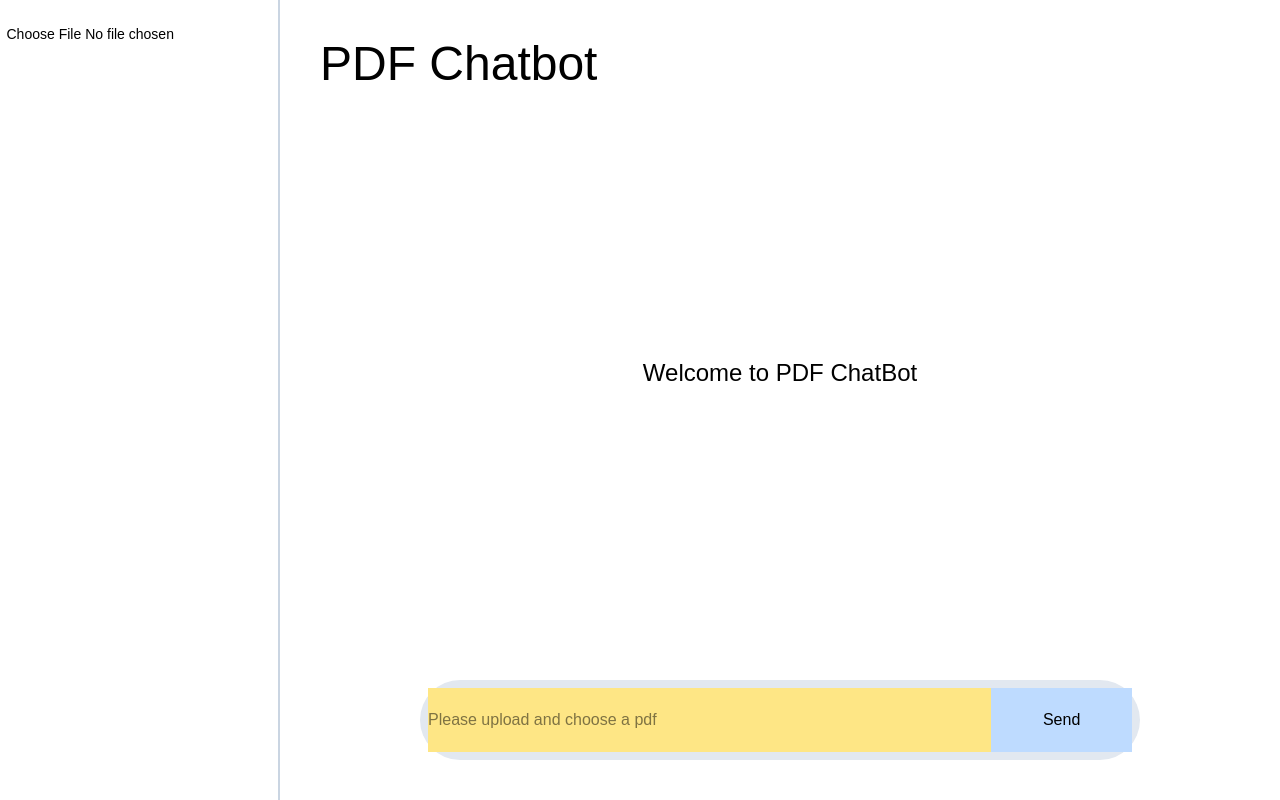
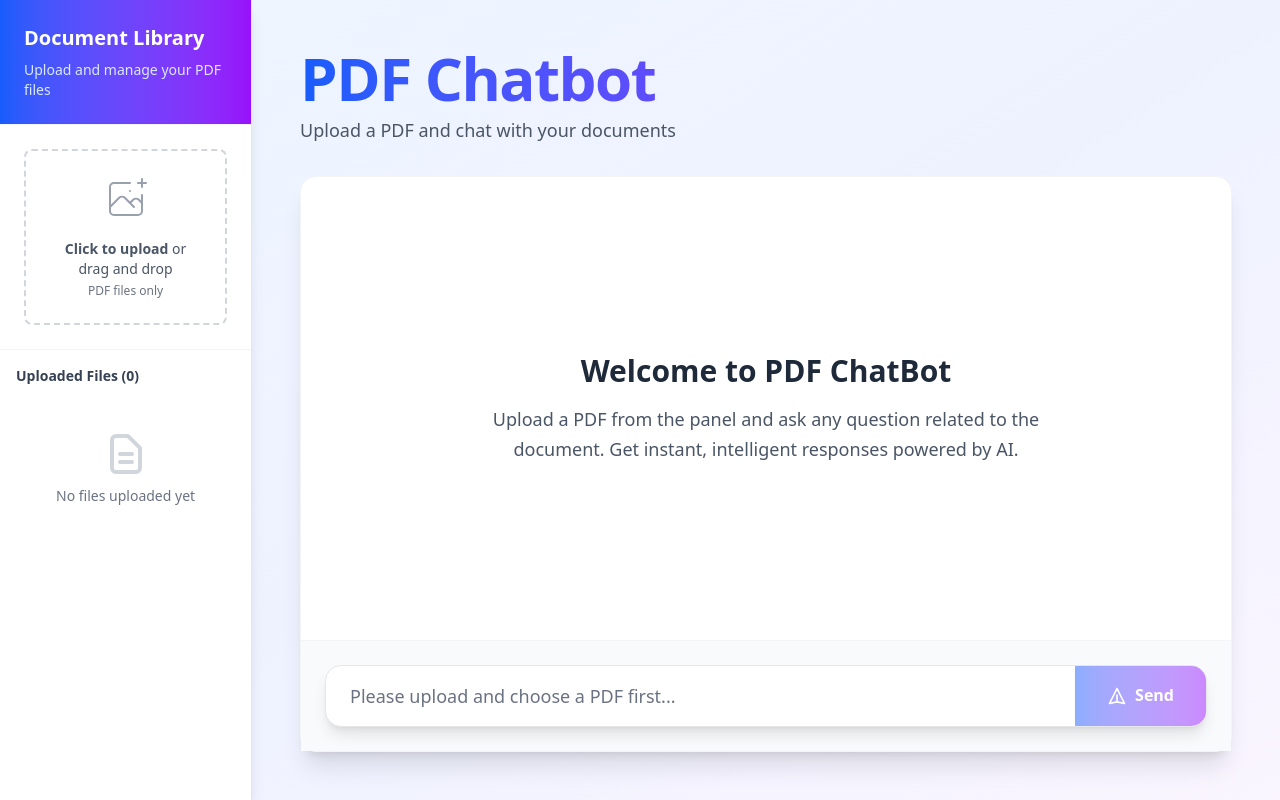
Before and after one commit to rajnish612/pdf-chatbot-frontend, a Next.js app: page / in a window 1280 px wide. Built offline with nearby package versions, Linux system fonts and the light colour scheme.

Commit message:
added function to fetch agent's answers

```diff
--- a/app/components/Chat.tsx
+++ b/app/components/Chat.tsx
@@ -1,13 +1,24 @@
 "use client";
-import React, { useContext, useEffect, useState } from "react";
+import React, { useContext, useState } from "react";
 import { FileSelectContext } from "../context/FileSelectContextWrapper";
 
 const Chat = () => {
   const context = useContext(FileSelectContext);
+
+  const [messages, setMessages] = useState<
+    Array<{
+      user: string | null;
+      ai: string | null;
+    }>
+  >([]);
   const [query, setQuery] = useState<string | null>(null);
   const handleSend = async () => {
+    if (!context) return;
+
     if (!query) return;
+    setMessages([...messages, { user: query, ai: "" }]);
     try {
+      context.setMessageLoading(true);
       const res = await fetch(process.env.NEXT_PUBLIC_SERVER_URL + "/query", {
         method: "POST",
         headers: {
@@ -18,43 +29,110 @@ const Chat = () => {
         }),
       });
       const data = await res.json();
-      console.log(data);
+      setMessages((prev) => {
+        const updated = [...prev];
+        updated[updated.length - 1] = {
+          ...updated[updated.length - 1],
+          ai: data.answer, // your backend returns "answer"
+        };
+        return updated;
+      });
+      setQuery("");
     } catch (err) {
       console.log("error", err);
+    } finally {
+      context.setMessageLoading(false);
     }
   };
+  console.log("messageloading", context?.messageLoading);
+
   return (
-    <div className="h-full w-full border-t-2 b border-l-sky-500 flex flex-col ">
-      <div className="flex flex-col flex-1 relative justify-center items-center">
-        <h1 className="text-black text-2xl">Welcome to PDF ChatBot</h1>
+    <div className="h-full w-full relative flex flex-col bg-white rounded-lg sm:rounded-2xl shadow-xl border border-gray-100">
       {context && context?.file?.name && (
-          <span className="absolute top-0 right-2 line-clamp-1 text-black">
-            {" "}
-            File selected: {context?.file?.name}
-          </span>
-        )}
-        <span>
-          upload a pdf from the panel and ask any question related to the pdf{" "}
+        <div className="absolute -top-8 sm:-top-10 right-2 sm:right-6 bg-green-100 border border-green-200 rounded-lg px-2 sm:px-4 py-1 sm:py-2 max-w-xs z-10">
+          <div className="flex items-center space-x-1 sm:space-x-2">
+            <div className="w-2 h-2 bg-green-500 rounded-full animate-pulse"></div>
+            <span className="text-green-800 text-xs sm:text-sm font-medium truncate">
+              File: {context?.file?.name}
             </span>
           </div>
-      <div className="h-20 rounded-full flex p-2 mx-auto w-[calc(100%-200px)] bg-slate-200 text-black">
+        </div>
+      )}
+      <div className="flex-1 flex flex-col min-h-0">
+        <div className="flex-1 flex flex-col gap-3 sm:gap-5 overflow-y-auto p-3 sm:p-6 lg:p-8">
+          {messages.length !== 0 ? (
+            messages.map((message, idx) => (
+              <>
+                <div
+                  className="bg-slate-100 rounded-xl sm:rounded-2xl max-w-[85%] sm:max-w-[80%] lg:max-w-[calc(100%-200px)] ml-auto p-2 sm:p-3 shadow-lg"
+                  key={idx}
+                >
+                  <p className="text-sm sm:text-base text-gray-800">
+                    {message.user}
+                  </p>
+                </div>
+                <div className="bg-sky-300 max-w-[85%] sm:max-w-[80%] lg:max-w-[calc(100%-200px)] mr-auto p-2 sm:p-3 rounded-xl sm:rounded-2xl shadow-lg">
+                  <p className="text-sm sm:text-base text-gray-800">
+                    {message.ai}
+                  </p>
+                </div>
+              </>
+            ))
+          ) : (
+            <div className="flex-1 flex items-center justify-center">
+              <div className="text-center max-w-full sm:max-w-2xl px-4">
+                <h2 className="text-gray-800 text-xl sm:text-2xl lg:text-3xl font-semibold mb-3 sm:mb-4">
+                  Welcome to PDF ChatBot
+                </h2>
+                <p className="text-gray-600 text-sm sm:text-base lg:text-lg leading-relaxed">
+                  Upload a PDF from the panel and ask any question related to
+                  the document. Get instant, intelligent responses powered by
+                  AI.
+                </p>
+              </div>
+            </div>
+          )}
+        </div>
+        <div className="flex-shrink-0 p-3 sm:p-4 lg:p-6 bg-gray-50 border-t border-gray-100">
+          <div className="max-w-4xl mx-auto flex rounded-xl sm:rounded-2xl bg-white shadow-lg border border-gray-200 overflow-hidden">
             <input
+              value={query ? query : ""}
               onChange={(e) => setQuery(e.target.value)}
               readOnly={context && context?.file?.name ? false : true}
-          className="flex-1 bg-amber-200 flex h-full outline-0"
+              className="flex-1 px-3 sm:px-4 lg:px-6 py-3 sm:py-4 text-gray-800 placeholder-gray-500 bg-transparent outline-none text-sm sm:text-base lg:text-lg"
               type="text"
               placeholder={`${
                 !context?.file && !context?.file?.name
-              ? "Please upload and choose a pdf "
-              : "Ask anything"
-          } `}
+                  ? "Please upload and choose a PDF first..."
+                  : "Ask anything about your document..."
+              }`}
             />
             <button
-          className="w-[calc(100%-80%)] bg-blue-200 p-2"
+              className="px-3 sm:px-6 lg:px-8 py-3 sm:py-4 bg-gradient-to-r from-blue-600 to-purple-600 hover:from-blue-700 hover:to-purple-700 text-white font-semibold transition-all duration-200 disabled:opacity-50 disabled:cursor-not-allowed"
               onClick={handleSend}
+              disabled={
+                !context?.file?.name || !query || context.messageLoading
+              }
             >
-          Send
+              <span className="flex items-center space-x-1 sm:space-x-2">
+                <svg
+                  className="w-4 h-4 sm:w-5 sm:h-5"
+                  fill="none"
+                  stroke="currentColor"
+                  viewBox="0 0 24 24"
+                >
+                  <path
+                    strokeLinecap="round"
+                    strokeLinejoin="round"
+                    strokeWidth={2}
+                    d="M12 19l9 2-9-18-9 18 9-2zm0 0v-8"
+                  />
+                </svg>
+                <span className="hidden sm:inline">Send</span>
+              </span>
             </button>
+          </div>
+        </div>
       </div>
     </div>
   );
--- a/app/components/Panel.tsx
+++ b/app/components/Panel.tsx
@@ -31,23 +31,92 @@ const Panel = () => {
   console.log(files);
 
   return (
-    <div className="h-full border-r-2 border-slate-300 max-w-70 flex flex-col items-center w-full p-6">
+    <div className="h-auto lg:h-full bg-white border-b lg:border-r lg:border-b-0 border-gray-200 w-full lg:w-72 xl:w-80 flex flex-col shadow-lg">
+      <div className="p-4 sm:p-6 border-b border-gray-100 bg-gradient-to-r from-blue-600 to-purple-600">
+        <h2 className="text-white text-lg sm:text-xl font-semibold mb-1 sm:mb-2">Document Library</h2>
+        <p className="text-blue-100 text-xs sm:text-sm">Upload and manage your PDF files</p>
+      </div>
+
+      <div className="p-3 sm:p-4 lg:p-6 border-b border-gray-100">
+        <label className="block">
+          <div className="border-2 border-dashed border-gray-300 hover:border-blue-400 transition-colors duration-200 rounded-lg p-3 sm:p-4 lg:p-6 text-center cursor-pointer group">
+            <svg className="mx-auto h-8 w-8 sm:h-10 sm:w-10 lg:h-12 lg:w-12 text-gray-400 group-hover:text-blue-500 transition-colors duration-200" stroke="currentColor" fill="none" viewBox="0 0 48 48">
+              <path d="M28 8H12a4 4 0 00-4 4v20m32-12v8m0 0v8a4 4 0 01-4 4H12a4 4 0 01-4-4v-4m32-4l-3.172-3.172a4 4 0 00-5.656 0L28 28M8 32l9.172-9.172a4 4 0 015.656 0L28 28m0 0l4 4m4-24h8m-4-4v8m-12 4h.02" strokeWidth={2} strokeLinecap="round" strokeLinejoin="round" />
+            </svg>
+            <div className="mt-2 sm:mt-3 lg:mt-4">
+              <p className="text-xs sm:text-sm text-gray-600 group-hover:text-blue-600 transition-colors duration-200">
+                <span className="font-semibold">Click to upload</span>
+                <span className="hidden sm:inline"> or drag and drop</span>
+              </p>
+              <p className="text-xs text-gray-500 mt-1">PDF files only</p>
+            </div>
+          </div>
           <input
-        className="text-sm text-black"
+            className="hidden"
             onChange={handleUpload}
             type="file"
-        placeholder="upload any file"
             accept="application/pdf,application/vnd.ms-excel"
           />
-      <ul className="list-disc list-inside flex-1 flex-col text-black h-full overflow-y-scroll">
+        </label>
+      </div>
+
+      <div className="flex-1 overflow-y-auto max-h-48 lg:max-h-none">
+        <div className="p-3 sm:p-4">
+          <h3 className="text-xs sm:text-sm font-semibold text-gray-700 mb-2 sm:mb-3">Uploaded Files ({files.length})</h3>
+          {files.length === 0 ? (
+            <div className="text-center py-6 sm:py-8">
+              <svg className="mx-auto h-8 w-8 sm:h-10 sm:w-10 lg:h-12 lg:w-12 text-gray-300" fill="none" viewBox="0 0 24 24" stroke="currentColor">
+                <path strokeLinecap="round" strokeLinejoin="round" strokeWidth={2} d="M9 12h6m-6 4h6m2 5H7a2 2 0 01-2-2V5a2 2 0 012-2h5.586a1 1 0 01.707.293l5.414 5.414a1 1 0 01.293.707V19a2 2 0 01-2 2z" />
+              </svg>
+              <p className="text-gray-500 text-xs sm:text-sm mt-2">No files uploaded yet</p>
+            </div>
+          ) : (
+            <ul className="space-y-1 sm:space-y-2">
               {files?.map((file, idx) => {
+                const isSelected = context?.file?.name === file.name;
                 return (
-            <li onClick={() => handleSelectFile(idx)} key={idx}>
+                  <li
+                    onClick={() => handleSelectFile(idx)}
+                    key={idx}
+                    className={`p-2 sm:p-3 rounded-lg border cursor-pointer transition-all duration-200 group ${
+                      isSelected
+                        ? 'bg-blue-50 border-blue-200 shadow-md'
+                        : 'bg-gray-50 border-gray-200 hover:bg-gray-100 hover:border-gray-300'
+                    }`}
+                  >
+                    <div className="flex items-center space-x-2 sm:space-x-3">
+                      <div className={`flex-shrink-0 w-6 h-6 sm:w-8 sm:h-8 rounded-lg flex items-center justify-center ${
+                        isSelected ? 'bg-blue-100' : 'bg-white'
+                      }`}>
+                        <svg className={`w-3 h-3 sm:w-4 sm:h-4 ${
+                          isSelected ? 'text-blue-600' : 'text-gray-400'
+                        }`} fill="currentColor" viewBox="0 0 20 20">
+                          <path fillRule="evenodd" d="M4 4a2 2 0 012-2h4.586A2 2 0 0112 2.586L15.414 6A2 2 0 0116 7.414V16a2 2 0 01-2 2H6a2 2 0 01-2-2V4zm2 6a1 1 0 011-1h6a1 1 0 110 2H7a1 1 0 01-1-1zm1 3a1 1 0 100 2h6a1 1 0 100-2H7z" clipRule="evenodd" />
+                        </svg>
+                      </div>
+                      <div className="flex-1 min-w-0">
+                        <p className={`text-xs sm:text-sm font-medium truncate ${
+                          isSelected ? 'text-blue-900' : 'text-gray-900'
+                        }`}>
                           {file?.name}
+                        </p>
+                        <p className="text-xs text-gray-500 mt-1">
+                          {(file.size / 1024 / 1024).toFixed(2)} MB
+                        </p>
+                      </div>
+                      {isSelected && (
+                        <div className="flex-shrink-0">
+                          <div className="w-2 h-2 bg-blue-500 rounded-full"></div>
+                        </div>
+                      )}
+                    </div>
                   </li>
                 );
               })}
             </ul>
+          )}
+        </div>
+      </div>
     </div>
   );
 };
--- a/app/context/FileSelectContextWrapper.tsx
+++ b/app/context/FileSelectContextWrapper.tsx
@@ -1,8 +1,10 @@
-"use client"
+"use client";
 import React, { createContext, useState } from "react";
 type FileSelectContextType = {
   file: File | null;
   setFile: React.Dispatch<React.SetStateAction<File | null>>;
+  messageLoading: boolean;
+  setMessageLoading: React.Dispatch<React.SetStateAction<boolean>>;
 };
 export const FileSelectContext = createContext<FileSelectContextType | null>(
   null
@@ -12,9 +14,12 @@ const FileSelectContextWrapper = ({
 }: {
   children: React.ReactNode;
 }) => {
+  const [messageLoading, setMessageLoading] = useState<boolean>(false);
   const [file, setFile] = useState<File | null>(null);
   return (
-    <FileSelectContext.Provider value={{ file, setFile }}>
+    <FileSelectContext.Provider
+      value={{ file, setFile, messageLoading, setMessageLoading }}
+    >
       {children}
     </FileSelectContext.Provider>
   );
--- a/app/globals.css
+++ b/app/globals.css
@@ -2,7 +2,7 @@
 
 :root {
   --background: #ffffff;
-  --foreground: white;
+  --foreground: #1f2937;
 }
 
 @theme inline {
@@ -14,13 +14,41 @@
 
 @media (prefers-color-scheme: dark) {
   :root {
-    --background: white;
-    --foreground: #ededed;
+    --background: #ffffff;
+    --foreground: #1f2937;
   }
 }
 
 body {
   background: var(--background);
   color: var(--foreground);
-  font-family: Arial, Helvetica, sans-serif;
+  font-family: var(--font-sans), -apple-system, BlinkMacSystemFont, 'Segoe UI', Roboto, 'Helvetica Neue', Arial, sans-serif;
+  font-weight: 400;
+  line-height: 1.6;
 }
+
+/* Custom scrollbar styles */
+::-webkit-scrollbar {
+  width: 6px;
+}
+
+::-webkit-scrollbar-track {
+  background: #f1f5f9;
+  border-radius: 3px;
+}
+
+::-webkit-scrollbar-thumb {
+  background: #cbd5e1;
+  border-radius: 3px;
+}
+
+::-webkit-scrollbar-thumb:hover {
+  background: #94a3b8;
+}
+
+/* Smooth transitions for interactive elements */
+* {
+  transition-property: color, background-color, border-color, text-decoration-color, fill, stroke, opacity, box-shadow, transform, filter, backdrop-filter;
+  transition-timing-function: cubic-bezier(0.4, 0, 0.2, 1);
+  transition-duration: 150ms;
+}
--- a/app/page.tsx
+++ b/app/page.tsx
@@ -4,11 +4,20 @@ import Panel from "./components/Panel";
 
 const page = () => {
   return (
-    <div className="flex h-screen">
+    <div className="flex flex-col lg:flex-row h-screen bg-gradient-to-br from-blue-50 via-indigo-50 to-purple-50">
       <Panel />
-      <div className="h-screen flex flex-col w-full p-10 ">
-        <h1 className="text-black text-5xl">PDF Chatbot</h1>
-        <Chat />
+      <div className="flex flex-col w-full h-full p-4 sm:p-6 lg:p-8 xl:p-12">
+        <div className="mb-6 lg:mb-8 flex-shrink-0">
+          <h1 className="text-transparent bg-clip-text bg-gradient-to-r from-blue-600 to-purple-600 text-2xl sm:text-3xl md:text-4xl lg:text-5xl xl:text-6xl font-bold tracking-tight">
+            PDF Chatbot
+          </h1>
+          <p className="text-gray-600 text-sm sm:text-base lg:text-lg mt-2 font-medium">
+            Upload a PDF and chat with your documents
+          </p>
+        </div>
+        <div className="flex-1 min-h-0">
+          <Chat />
+        </div>
       </div>
     </div>
   );
```
Lines whose indentation alone changed are shown as unchanged.
